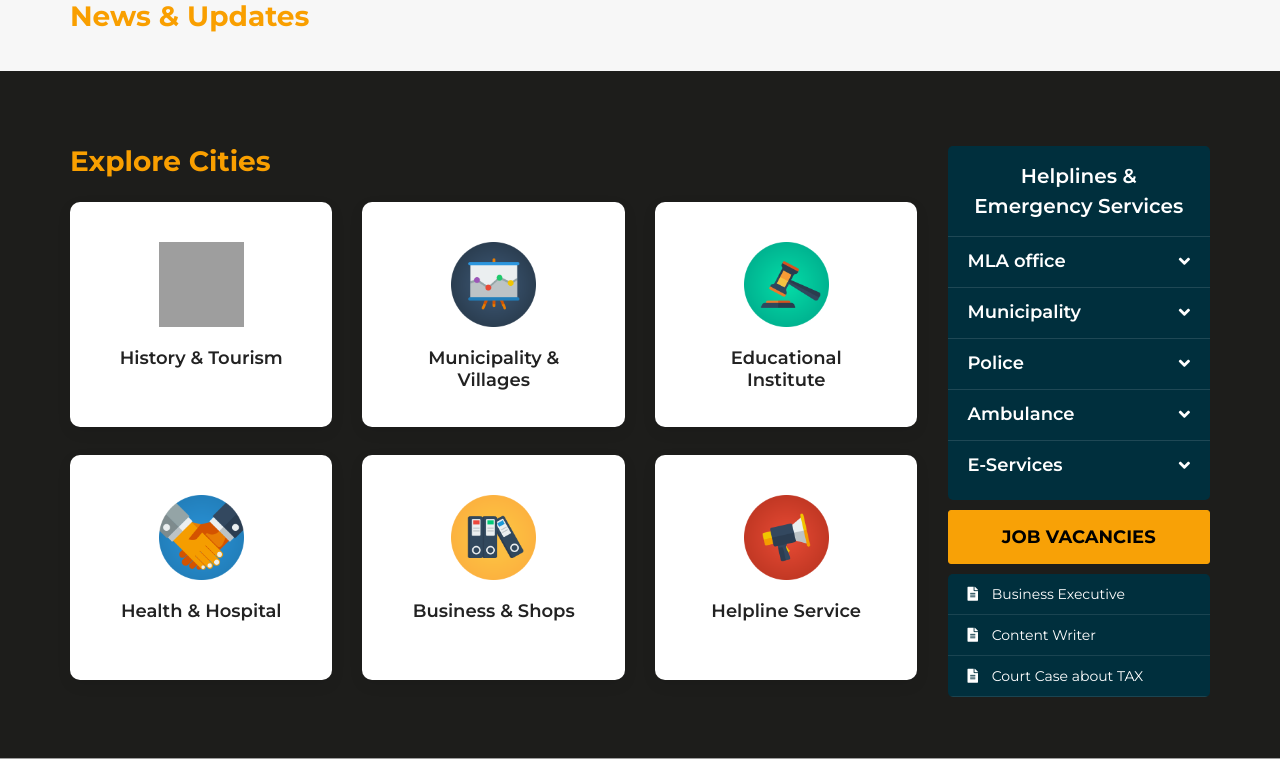
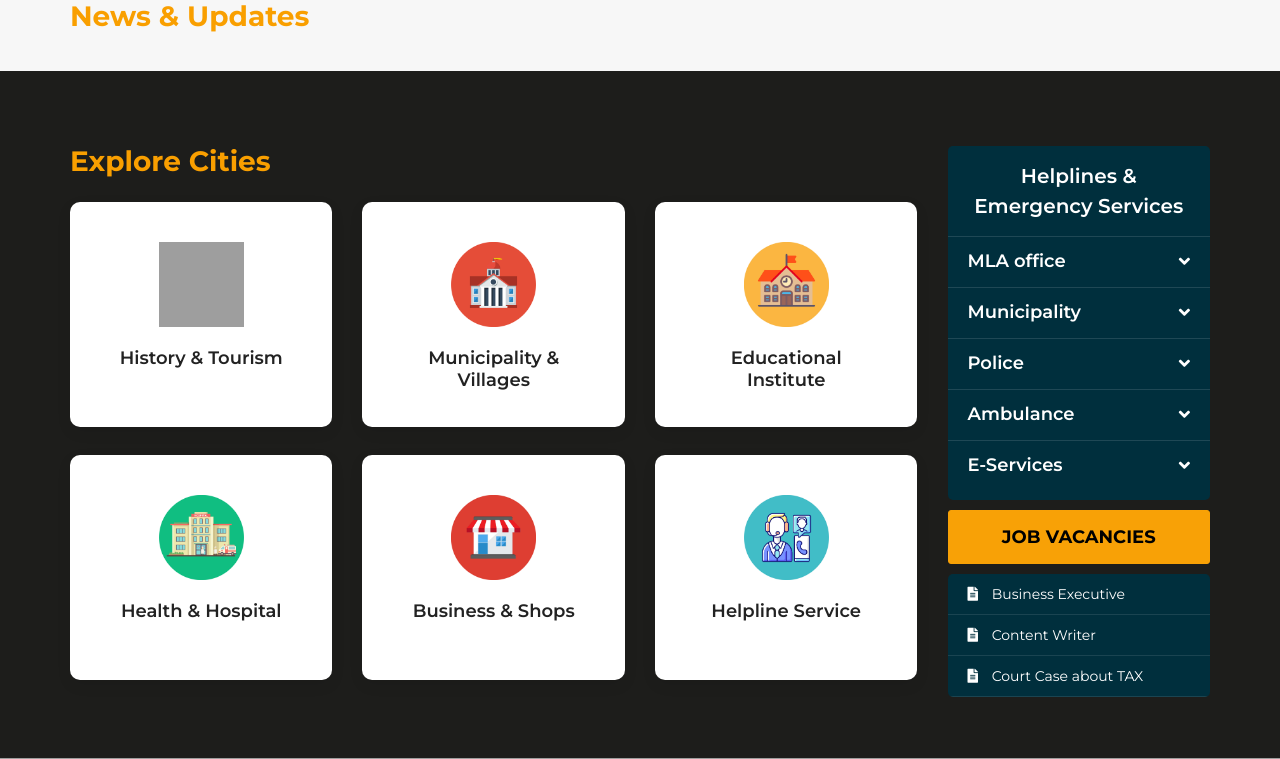
Before and after one commit to aswandhkolangarodi/digitalkondotty, a Django app: page / in a window 1280 px wide. Shown: the part 1300-2059 px from the top of the page. Run offline with Django 4.2, Linux system fonts and the light colour scheme; data that the repository does not hold is empty; parts of the project's set-up code (start-up, migrations or seed data) failed here and were passed over; some libraries are stand-ins or nearby versions; grey boxes are pictures that could not be loaded.

Commit message:
expore icon

```diff
--- a/template/web/index.html
+++ b/template/web/index.html
@@ -320,7 +320,7 @@
                         <!--Icon Box Start-->
                         <a href="{% url 'web:muncipality_village' %}">
                             <div class="col-lg-4 col-md-4 col-sm-6 col-6 col-xs-6">
-                                <div class="deprt-icon-box"> <img src="{% static 'web/images/deprticon2.png' %}" alt="">
+                                <div class="deprt-icon-box"> <img src="{% static 'web/images/muncipalty & villages-02.png' %}" alt="">
                                     <h6> <a href="{% url 'web:muncipality_village' %}">Municipality & Villages </a>
                                     </h6>
 
@@ -331,7 +331,7 @@
                         <!--Icon Box Start-->
                         <a href="{% url 'web:education' %}">
                             <div class="col-lg-4 col-md-4 col-sm-6 col-6 col-xs-6">
-                                <div class="deprt-icon-box"> <img src="{% static 'web/images/deprticon3.png' %}" alt="">
+                                <div class="deprt-icon-box"> <img src="{% static 'web/images/educational institute-03.jpg' %}" alt="">
                                     <h6> <a href="{% url 'web:education' %}">Educational Institute</a> </h6>
 
                                 </div>
@@ -341,7 +341,7 @@
                         <!--Icon Box Start-->
                         <a href="{% url 'web:health_hospital' %}">
                             <div class="col-lg-4 col-md-4 col-sm-6 col-6 col-xs-6">
-                                <div class="deprt-icon-box"> <img src="{% static 'web/images/deprticon4.png' %}" alt="">
+                                <div class="deprt-icon-box"> <img src="{% static 'web/images/health & hospital-04.jpg' %}" alt="">
                                     <h6> <a href="{% url 'web:health_hospital' %}">Health & Hospital</a> </h6>
 
                                 </div>
@@ -350,7 +350,7 @@
                         <!--Icon Box End-->
                         <!--Icon Box Start-->
                         <div class="col-lg-4 col-md-4 col-sm-6 col-6 col-xs-6">
-                            <div class="deprt-icon-box"> <img src="{% static 'web/images/deprticon5.png' %}" alt="">
+                            <div class="deprt-icon-box"> <img src="{% static 'web/images/business & shops-05.jpg' %}" alt="">
                                 <h6> <a>Business & Shops</a> </h6>
 
                             </div>
@@ -359,7 +359,7 @@
                         <!--Icon Box Start-->
                         <a href="{% url 'web:help_line' %}">
                             <div class="col-lg-4 col-md-4 col-sm-6 col-6 col-xs-6">
-                                <div class="deprt-icon-box"> <img src="{% static 'web/images/deprticon6.png' %}" alt="">
+                                <div class="deprt-icon-box"> <img src="{% static 'web/images/help line service-06.jpg' %}" alt="">
                                     <h6> <a href="{% url 'web:help_line' %}">Helpline Service</a> </h6>
 
                                 </div>
--- a/template/web/partials/footer.html
+++ b/template/web/partials/footer.html
@@ -58,11 +58,11 @@
       <div class="col-md-3 col-sm-6">
         <div class="twitter-widget">
            <div class="tw-txt">
-              <h6>@john.flintoff</h6>
-              <a href="#" class="reply-tw"><i class="fas fa-reply"></i></a>
-              <p> The Hightst Glory of the Citizen’s revolution was this; it connected in one indissoluble bond the principles of civil govt. with humanity principles. </p>
+              <h6>@kc__musthafa</h6>
+              <a href="https://twitter.com/kc__musthafa?t=krnncVwOuBdQrmYxkCr8ZQ&s=09" target="_blank" class="reply-tw"><i class="fas fa-reply"></i></a>
+              <p> #digitalkondotty on action, let’s get updated in the world of technology. Digitalisation in the heart of Malappuram with the art of technology.</p>
            </div>
-           <div class="tw-footer"> @Balad.gov <strong>3 November, 2019</strong> <i class="fab fa-twitter"></i> </div>
+           <div class="tw-footer"><strong>24 Oct, 2022</strong> <i class="fab fa-twitter"></i> </div>
         </div>
      </div>
       <!--Footer Widget End-->
```
Also changed, not shown: static/web/images/business & shops-05.jpg (added), static/web/images/educational institute-03.jpg (added), static/web/images/health & hospital-04.jpg (added), static/web/images/help line service-06.jpg (added), static/web/images/muncipalty & villages-02.png (added).
